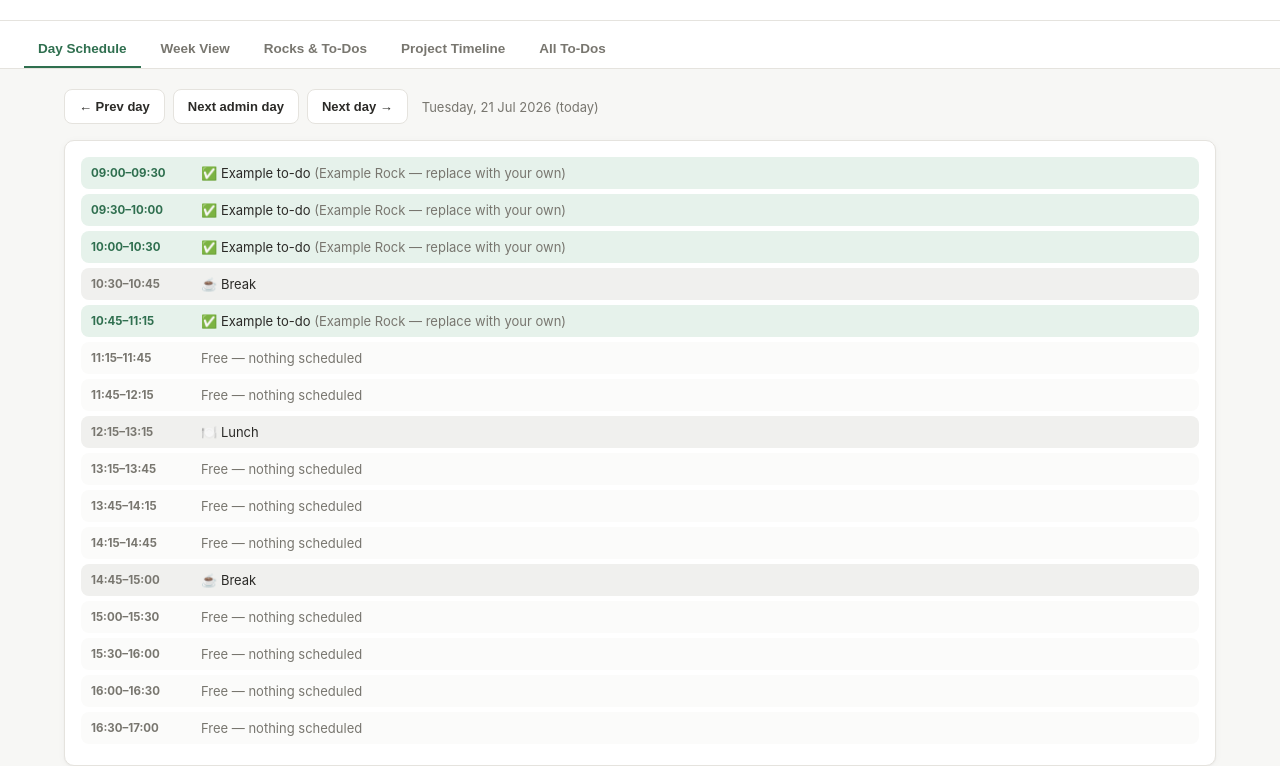
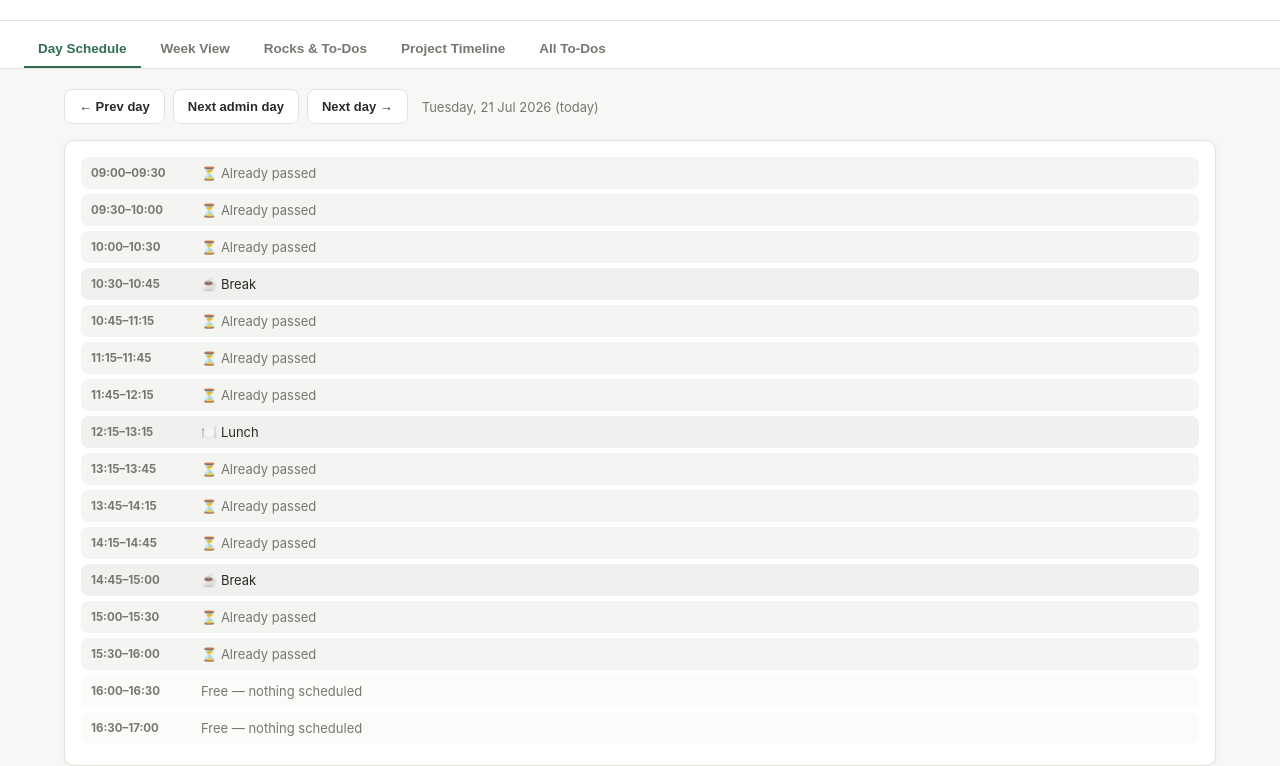
Before and after one commit to NickKnightPod/Nickplanner, a plain HTML site: page index.html in a window 1280 px wide. Shown: the part 64-830 px from the top of the page. Drawn offline with Linux system fonts and the light colour scheme.

Commit message:
Add files via upload

```diff
--- a/index.html
+++ b/index.html
@@ -386,11 +386,32 @@ function isHoliday(dateStr){
   const holidays = state.settings.holidays || [];
   return holidays.some(h => dateStr >= h.start && dateStr <= h.end);
 }
+// How many work minutes are still ahead today within a given admin window —
+// so "today" stops looking like a fully-open slot once the window has partly
+// or fully elapsed. Walks the same break/lunch-aware template used to build
+// the Day Schedule and only counts the portion of each work block that's
+// still in front of the current clock time; a window that's already over
+// (e.g. checking at 16:58 for a window that ends at 17:00, once you subtract
+// breaks) correctly comes back near/at zero rather than a full day's hours.
+function remainingWorkMinutesToday(dow){
+  const blocks = buildDayTemplate(dow);
+  const now = new Date();
+  const nowMin = now.getHours()*60 + now.getMinutes();
+  let remain = 0;
+  blocks.forEach(b=>{
+    if(b.type !== 'work') return;
+    const start = Math.max(b.start, nowMin);
+    if(start < b.end) remain += (b.end - start);
+  });
+  return remain;
+}
+
 function generateSlots(weeksAhead){
   const s = state.settings;
   const anchor = parseISO(s.tueAnchor);
   const slots = [];
   const start = new Date(); start.setHours(0,0,0,0);
+  const today = todayISO();
   for(let i=0; i<weeksAhead*7; i++){
     const d = addDays(start, i);
     const dow = d.getDay();
@@ -398,16 +419,22 @@ function generateSlots(weeksAhead){
     if(isHoliday(dateStr)) continue;
     const override = state.outlookCapacityOverride ? state.outlookCapacityOverride[dateStr] : undefined;
     if(override !== undefined && override <= 0) continue; // fully booked by Outlook meetings
-    if(dow === 1){ // Monday
-      slots.push({date: dateStr, label: 'Mon PM (admin)', capacity: override!==undefined?override:capacityMinutesForDow(1)/60});
-    } else if(dow === 2){ // Tuesday - check alternate
+    let label = null, dowNum = null;
+    if(dow === 1){ label = 'Mon PM (admin)'; dowNum = 1; }
+    else if(dow === 2){
       const diffWeeks = Math.round((d - anchor) / (7*24*3600*1000));
-      if(diffWeeks % 2 === 0){
-        slots.push({date: dateStr, label: 'Tue (admin, alt week)', capacity: override!==undefined?override:capacityMinutesForDow(2)/60});
-      }
-    } else if(dow === 4){ // Thursday
-      slots.push({date: dateStr, label: 'Thu (admin)', capacity: override!==undefined?override:capacityMinutesForDow(4)/60});
-    }
+      if(diffWeeks % 2 === 0){ label = 'Tue (admin, alt week)'; dowNum = 2; }
+    } else if(dow === 4){ label = 'Thu (admin)'; dowNum = 4; }
+    if(label === null) continue;
+    let capacity = override!==undefined ? override : capacityMinutesForDow(dowNum)/60;
+    if(dateStr === today){
+      // Clamp today's capacity to whatever's actually still ahead on the
+      // clock — otherwise a task can get "scheduled today" at, say, 16:58
+      // into a window that's effectively already over.
+      capacity = Math.min(capacity, remainingWorkMinutesToday(dowNum)/60);
+      if(capacity <= 1e-9) continue; // nothing left today — skip the slot entirely
+    }
+    slots.push({date: dateStr, label, capacity});
   }
   return slots.filter(sl => sl.date >= todayISO());
 }
@@ -565,6 +592,16 @@ function getDayBlocks(dateStr){
     }
   });
 
+  // For today specifically, mark any work chunk that's already behind the
+  // current clock time as 'past' rather than 'free' — so it reads as gone
+  // rather than an open slot, and so the fill loop below (which only ever
+  // touches 'free' chunks) can't place a task into a time that's already
+  // happened.
+  if(dateStr === todayISO()){
+    const nowMin = new Date().getHours()*60 + new Date().getMinutes();
+    chunks.forEach(c=>{ if(c.type==='free' && c.end <= nowMin) c.type = 'past'; });
+  }
+
   const todosToday = allTodos().filter(t=>!t.done && t.scheduledDate===dateStr)
     .sort((a,b)=>(a.hardDeadline||'9999-99-99').localeCompare(b.hardDeadline||'9999-99-99'));
 
@@ -601,7 +638,8 @@ const BLOCK_STYLES = {
   break:   {bg:'var(--done-light)', fg:'var(--muted)', icon:'☕'},
   lunch:   {bg:'var(--done-light)', fg:'var(--muted)', icon:'🍽️'},
   meeting: {bg:'#e8eef7', fg:'#3a5a8c', icon:'🗓️'},
-  free:    {bg:'#fbfbfa', fg:'var(--muted)', icon:''}
+  free:    {bg:'#fbfbfa', fg:'var(--muted)', icon:''},
+  past:    {bg:'#f4f4f2', fg:'var(--muted)', icon:'⏳'}
 };
 
 function renderDaySchedule(){
@@ -632,6 +670,7 @@ function renderDaySchedule(){
       else if(b.type==='break') label = 'Break';
       else if(b.type==='lunch') label = 'Lunch';
       else if(b.type==='meeting') label = escapeHtml(b.subject);
+      else if(b.type==='past') label = '<span style="color:var(--muted);">Already passed</span>';
       else label = '<span style="color:var(--muted);">Free — nothing scheduled</span>';
       html += `<div style="display:flex;align-items:center;gap:10px;padding:8px 10px;border-radius:8px;background:${style.bg};margin-bottom:5px;">
         <span style="font-size:11.5px;color:${style.fg};font-weight:700;min-width:100px;">${timeLabel}</span>
```
